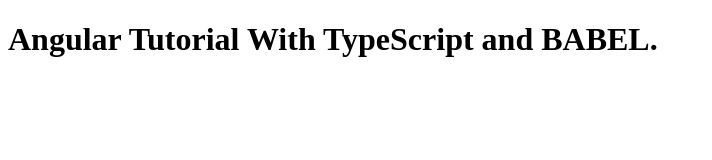
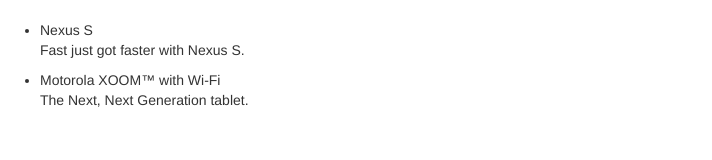
Before and after one commit to duyoji/angular_tutorial_ts, a website: page index.html in a window 1280 px wide. Shown: the whole page, without its empty margins (0-712 px from the left). Drawn offline with nearby package versions, Linux system fonts and the light colour scheme.

Commit message:
done tutorial 1

```diff
--- /dev/null
+++ b/css/app.css
@@ -0,0 +1,3 @@
+body {
+    padding-top: 20px;
+}
--- a/index.html
+++ b/index.html
@@ -1,11 +1,26 @@
 <!DOCTYPE html>
-<html lang="ja">
+<html lang="ja" ng-app>
 <head>
     <meta charset="UTF-8">
-    <title></title>
+    <title>Angular Tutorial With TypeScript and BABEL.</title>
+    <link rel="stylesheet" href="node_modules/bootstrap/dist/css/bootstrap.css">
+    <link rel="stylesheet" href="css/app.css">
+    <script src="dest/js/bundle.js"></script>
 </head>
 <body>
-    <h1>Angular Tutorial With TypeScript and BABEL.</h1>
-    <script src="dest/js/bundle.js"></script>
+    <ul>
+        <li>
+            <span>Nexus S</span>
+            <p>
+            Fast just got faster with Nexus S.
+            </p>
+        </li>
+        <li>
+            <span>Motorola XOOM™ with Wi-Fi</span>
+            <p>
+            The Next, Next Generation tablet.
+            </p>
+        </li>
+    </ul>
 </body>
 </html>
--- a/package.json
+++ b/package.json
@@ -25,6 +25,7 @@
     "vinyl-source-stream": "^1.1.0"
   },
   "dependencies": {
-    "angular": "^1.3.16"
+    "angular": "^1.4.0",
+    "bootstrap": "^3.3.4"
   }
 }
```
Also changed, not shown: src/ts/main.ts (+3 -5 lines).
